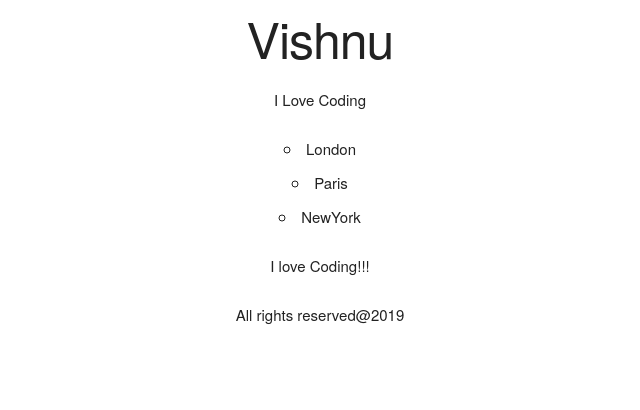
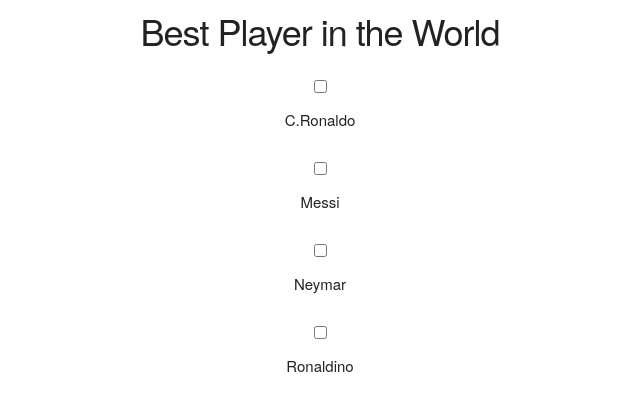
Before and after one commit to vermad843/React-Concepts, a React (Create React App) app: page / in a window 1280 px wide. Shown: the top 410 px of the page, without its empty margins (320-960 px from the left). Built offline with nearby package versions, Linux system fonts and the light colour scheme.

Commit message:
Best player in the world form

```diff
--- a/src/App.css
+++ b/src/App.css
@@ -1,3 +1,3 @@
-.App {
-    text-align : center;
+.title {
+    text-align: center;
 }
--- a/src/App.js
+++ b/src/App.js
@@ -1,22 +1,27 @@
-import React from 'react';
-import ReactDOM from 'react-dom';
-import Nav from './components/Nav';
-import Main from './components/main';
-import Footer from './components/footer';
+import React, { Component } from 'react';
 import './App.css';
 
 
 
+class App extends Component {
+    render() {
+        return (
+          <div className = "title">
+          <h3> Best Player in the World</h3>
+              <input type = "checkbox" />
+              <p>C.Ronaldo </p>
 
-function App() {
-  return (
-    <div className = "App">
-      <Nav/>
-      <Main/>
-      <Footer/>
-   </div>
-  );
+              <input type = "checkbox" />
+              <p>Messi </p>
+
+              <input type = "checkbox" />
+              <p>Neymar </p>
+
+              <input type = "checkbox" />
+              <p>Ronaldino </p>
+          </div>
+        );
+    }
 }
 
-
 export default App;
--- a/src/components/Nav.js
+++ /dev/null
@@ -1,23 +0,0 @@
-import React from 'react';
-import ReactDOM from 'react-dom';
-
-
-
-function Nav() {
-  return (
-    <div>
-      <nav>
-           <h1>Vishnu</h1>
-            <p>I Love Coding</p>
-         <ul>
-           <li>London </li>
-           <li>Paris</li>
-           <li>NewYork</li>
-        </ul>
-      </nav>
-   </div>
-  );
-}
-
-
-export default Nav;
--- a/src/components/footer.js
+++ /dev/null
@@ -1,17 +0,0 @@
-import React from 'react';
-import ReactDOM from 'react-dom';
-
-
-
-function Footer() {
-  return (
-    <div>
-      <footer>
-        All rights reserved@2019
-      </footer>
-   </div>
-  );
-}
-
-
-export default Footer;
--- a/src/components/main.js
+++ /dev/null
@@ -1,17 +0,0 @@
-import React from 'react';
-import ReactDOM from 'react-dom';
-
-
-
-function Main() {
-  return (
-    <div>
-      <mian>
-         <p>I love Coding!!!</p>
-      </mian>
-   </div>
-  );
-}
-
-
-export default Main;
```
